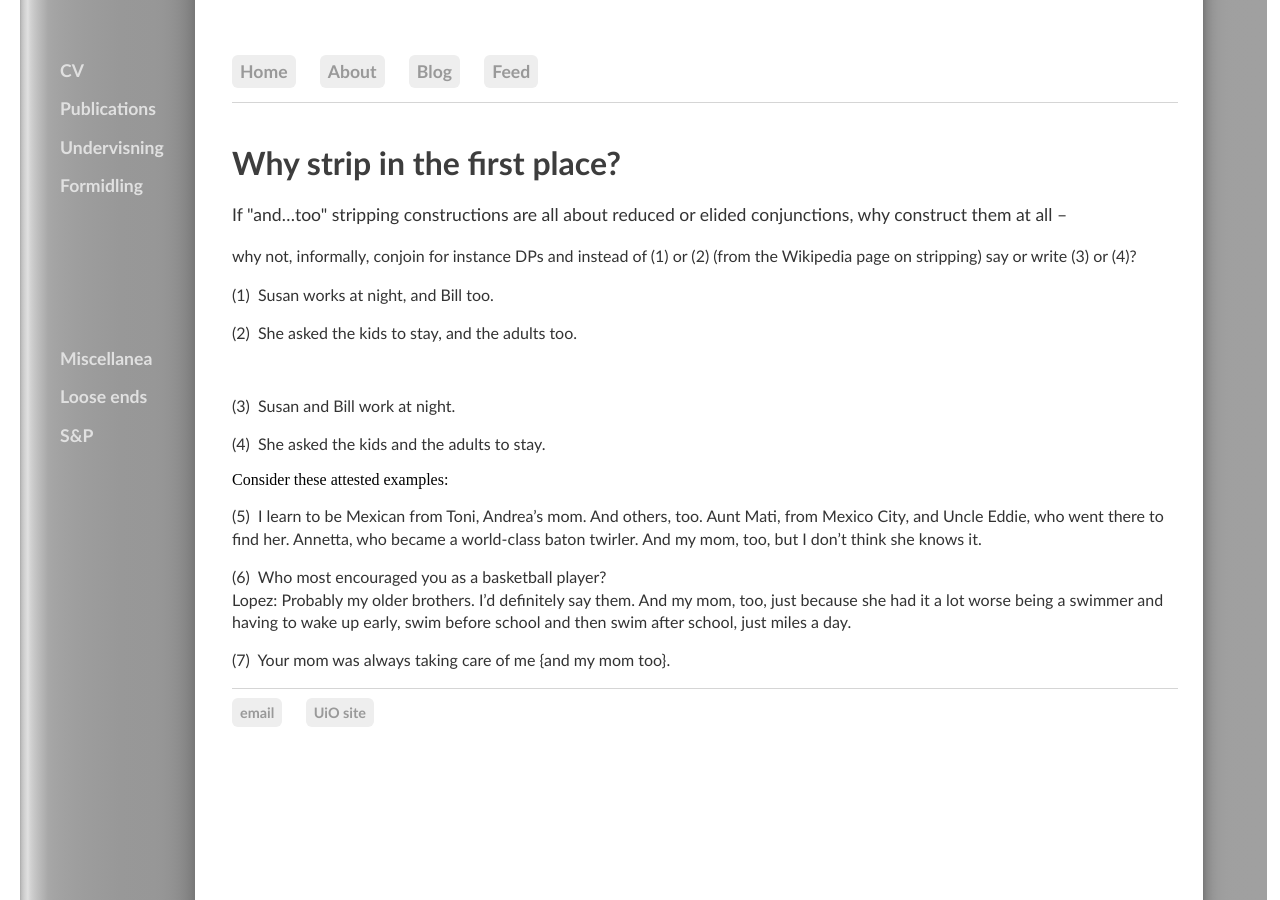
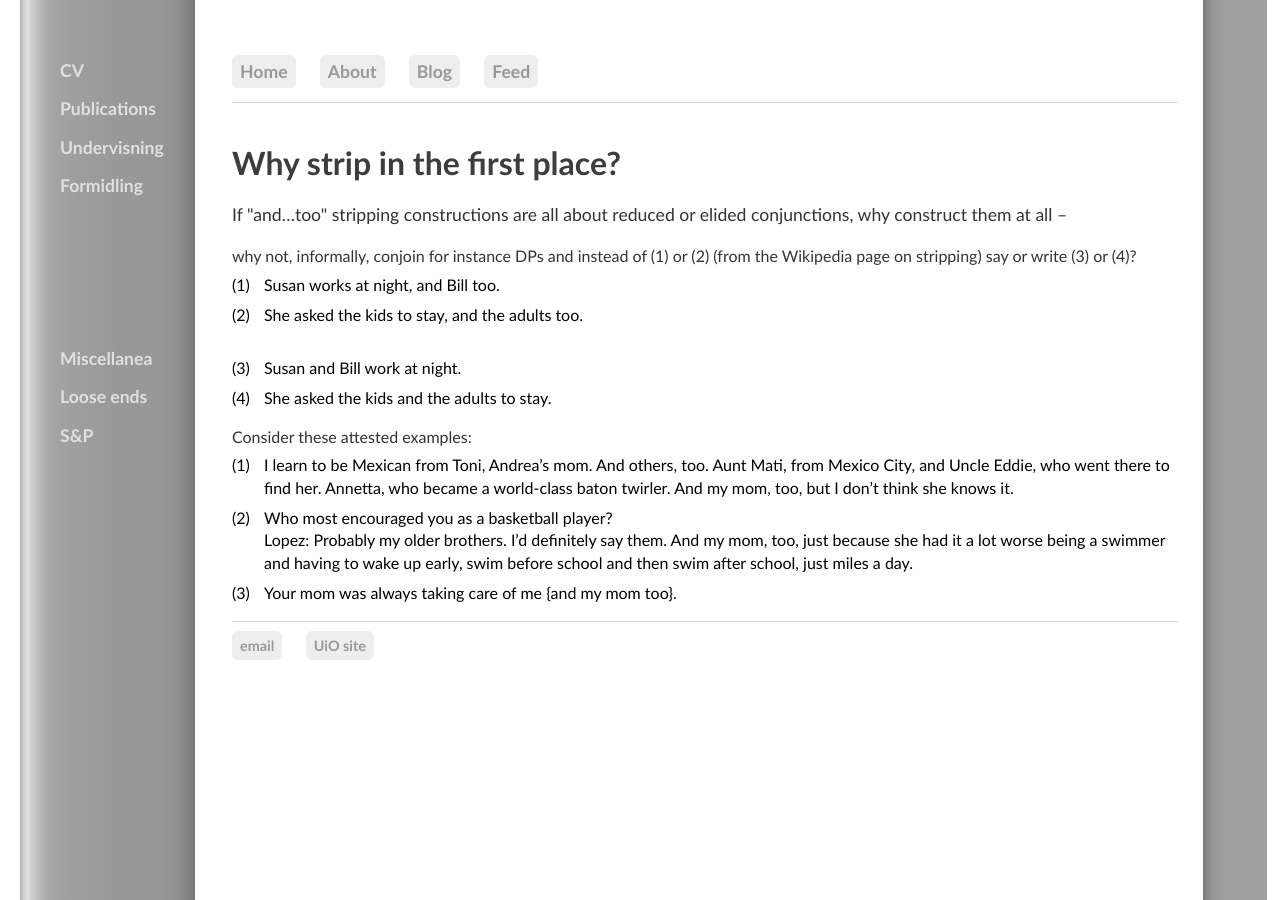
Before and after one commit to kjelljs/kjelljs.github.io, a Jekyll site: the page built from courses/ellipsis/whystrip.html, in a window 1280 px wide. Built offline with Jekyll 4.4.1, drawn with Linux system fonts in a browser that asks for light colours.

Commit message:
Update whystrip.html

```diff
--- a/courses/ellipsis/whystrip.html
+++ b/courses/ellipsis/whystrip.html
@@ -3,21 +3,45 @@ layout: post
 title: "Why strip in the first place?"
 ---
 
+<style>
+  ol {
+  margin-left: 0;
+  padding-left: 0;
+}
+ol li {
+  display: block;
+  margin-bottom: .5em;
+  margin-left: 2em;
+}
+ol li::before {
+  display: inline-block;
+  content: "(" counter(item) ") ";
+  counter-increment: item;
+  width: 2em;
+  margin-left: -2em;
+}
+</style>
+
 <div class="ingress"><p>If "and…too" stripping constructions are all about reduced or elided conjunctions, why construct them at all –</p></div>
 
 <p>why not, informally, conjoin for instance DPs and instead of (1) or (2) (from the Wikipedia page on stripping) say or write (3) or (4)?</p>
 
-<p>(1)  &nbsp;Susan works at night, and Bill too.</p>
-<p>(2)  &nbsp;She asked the kids to stay, and the adults too.</p>
+<ol style="counter-reset: item 0; margin-top:-10px">
+
+<li>Susan works at night, and Bill too.</li>
+<li>She asked the kids to stay, and the adults too.</li>
 </br>
-<p>(3)  &nbsp;Susan and Bill work at night.</p>
-<p>(4)  &nbsp;She asked the kids and the adults to stay.</p
+<li>Susan and Bill work at night.</li>
+<li>She asked the kids and the adults to stay.</li>
+</ol>
 
 <p>Consider these attested examples:</p>
 
-<p>(5)  &nbsp;I learn to be Mexican from Toni, Andrea’s mom. And others, too. Aunt Mati, from Mexico City, and Uncle Eddie, who went there to find her. Annetta, who became a world-class baton twirler. And my mom, too, but I don’t think she knows it.</p>
+<ol style="counter-reset: item 0; margin-top:-10px">
 
-<p>(6)  &nbsp;Who most encouraged you as a basketball player?</br>
-Lopez: Probably my older brothers. I’d definitely say them. And my mom, too, just because she had it a lot worse being a swimmer and having to wake up early, swim before school and then swim after school, just miles a day.</p>
+<li>I learn to be Mexican from Toni, Andrea’s mom. And others, too. Aunt Mati, from Mexico City, and Uncle Eddie, who went there to find her. Annetta, who became a world-class baton twirler. And my mom, too, but I don’t think she knows it.</li>
+<li>Who most encouraged you as a basketball player?</br>
+Lopez: Probably my older brothers. I’d definitely say them. And my mom, too, just because she had it a lot worse being a swimmer and having to wake up early, swim before school and then swim after school, just miles a day.</li>
 
-<p>(7)  &nbsp;Your mom was always taking care of me {and my mom too}.</p>
+<li>Your mom was always taking care of me {and my mom too}.</li>
+</ol>
```
